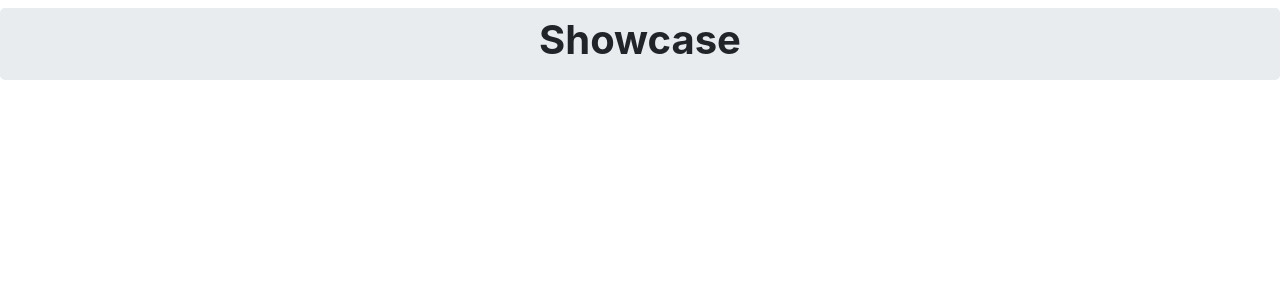
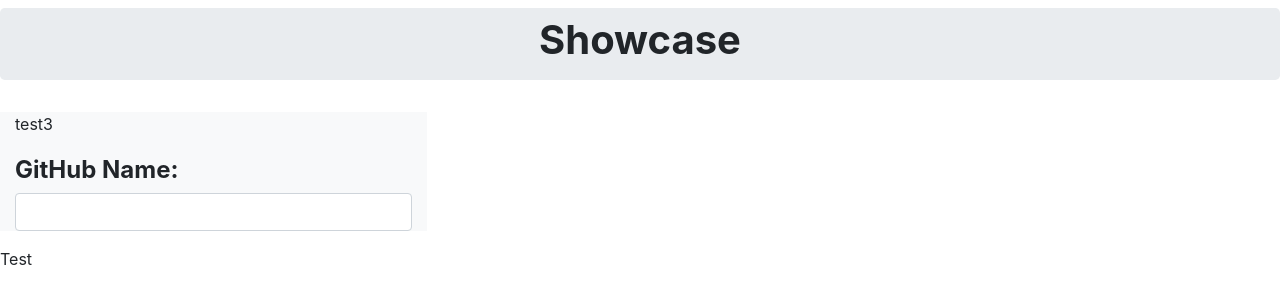
Before and after one commit to ThaliaRowan/showcase, a React (Create React App) app in the folder client/: page /searchPage in a window 1280 px wide. Shown: the top 304 px of the page. Built offline with nearby package versions, Linux system fonts and the light colour scheme.

Commit message:
search history working

```diff
--- a/client/src/components/Container.js
+++ b/client/src/components/Container.js
@@ -1,5 +1,5 @@
 import React from "react";
-import searchHistory from "./searchHistory";
+import SearchHistory from "./searchHistory";
 import Display from "./display";
 
 
@@ -7,8 +7,9 @@ import Display from "./display";
 function Container() {
   return (
 <div>
-  <searchHistory/>
+  <SearchHistory/>
    <Display/>
+
 </div>
   );
 }
--- a/client/src/components/searchHistory.js
+++ b/client/src/components/searchHistory.js
@@ -5,13 +5,14 @@ import clearBtn from "./clearBtn";
 // import Hubnames from "assets/models/names";
 
 
-function searchHistory() {
+function SearchHistory() {
 
     return (
-        <div class="col-sm-4 bg-light">
-            <h4 class="pt-1"><strong>GitHub Name:</strong></h4>
+        <div className="col-sm-4 bg-light">
+            <p>test3</p>
+            <h4 className="pt-1"><strong>GitHub Name:</strong></h4>
             <Input />
-            <div class="input-group mb-3">
+            <div className="input-group mb-3">
                 <searchBtn />
                 <clearBtn />
             </div>
@@ -21,4 +22,4 @@ function searchHistory() {
 }
 
 
-export default searchHistory;
+export default SearchHistory;
--- a/client/src/pages/searchPage.js
+++ b/client/src/pages/searchPage.js
@@ -8,6 +8,7 @@ function searchPage() {
         <div>
             <JumboContainer/>
             <Container/>
+            <p>Test</p>
         </div>
     );
 }
```
